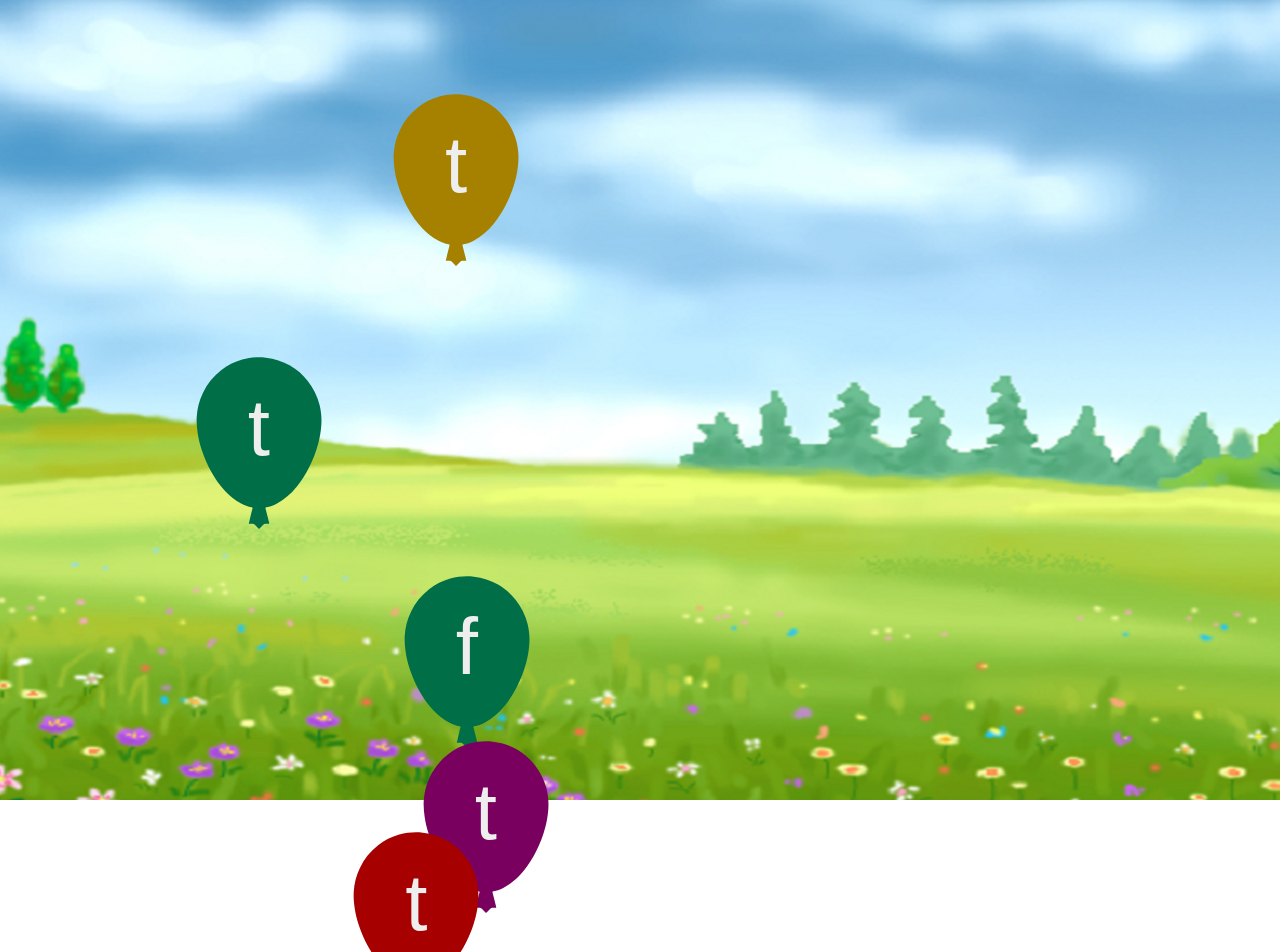
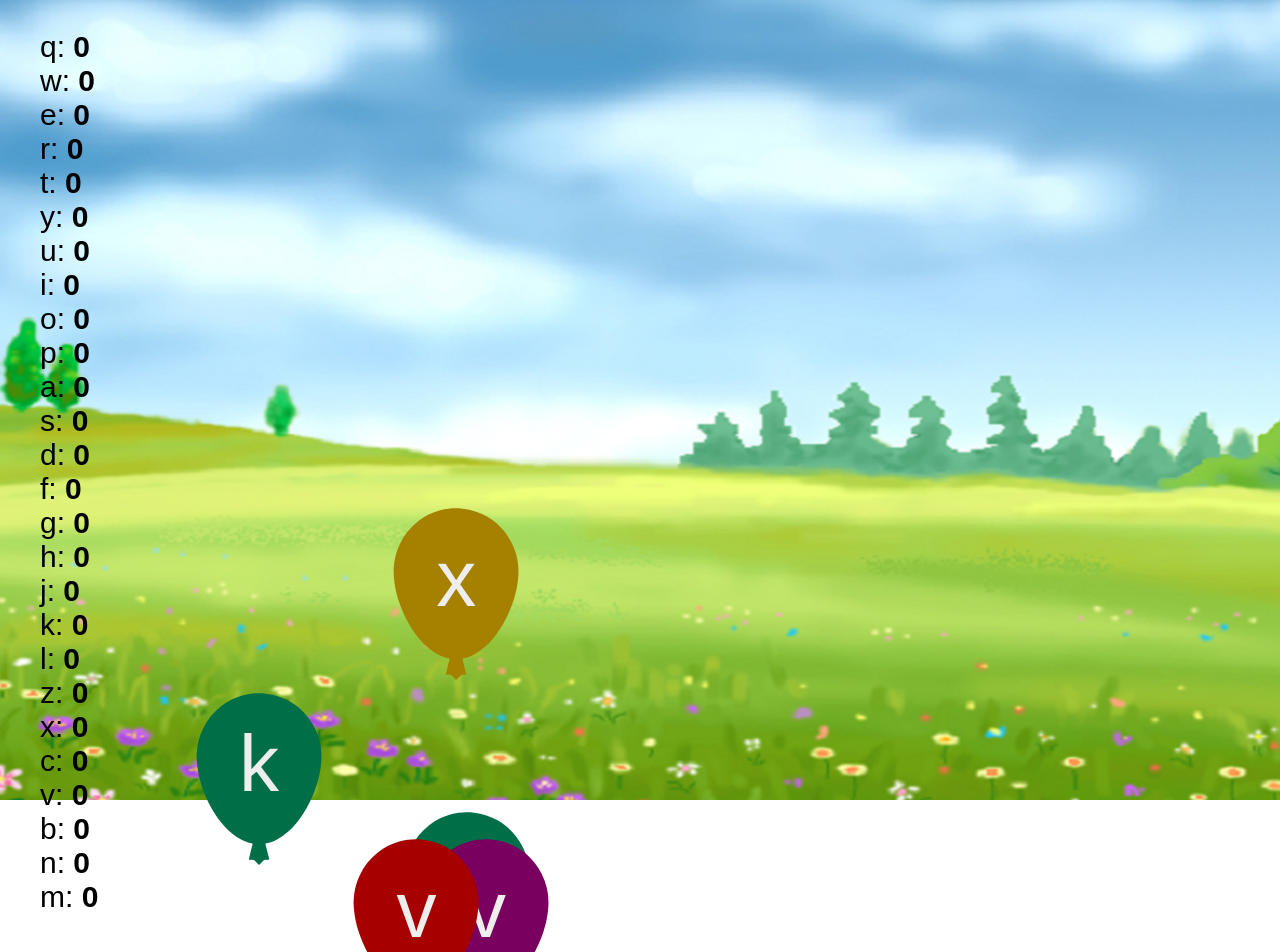
Before and after one commit to TokiSeven/letter_balls, a React (Create React App) app: page / in a window 1280 px wide. Shown: the top 952 px of the page. Built offline with nearby package versions, Linux system fonts and the light colour scheme.

Commit message:
Finish verst version. Alpha release.

```diff
--- a/src/App.css
+++ b/src/App.css
@@ -41,3 +41,8 @@
 .hidden {
     display: none;
 }
+
+.score {
+    list-style: none;
+    font-size: 30px;
+}
--- a/src/App.js
+++ b/src/App.js
@@ -3,15 +3,42 @@ import logo from './logo.svg';
 import Ball from './Ball';
 import './App.css';
 
+const symbols = window.location.hash.substr(1) || "qwertyuiopasdfghjklzxcvbnm"
+
 class App extends Component {
+    constructor(props) {
+        super(props);
+        let symbolsClicked = {};
+        for(let i = 0; i < symbols.length; i++) {
+            symbolsClicked[symbols.charAt(i)] = 0;
+        }
+        this.state = {
+            symbolsClicked,
+        };
+        this.increaseSymbol = this.increaseSymbol.bind(this);
+    }
+
+    increaseSymbol(name) {
+        let symbolsClicked = Object.assign({}, this.state.symbolsClicked);
+        symbolsClicked[name]++;
+        this.setState({
+            symbolsClicked,
+        });
+    }
+
     render() {
         return (
             <div className="App">
-                <Ball delay={1} />
-                <Ball delay={2.5} />
-                <Ball delay={4} />
-                <Ball delay={5.5} />
-                <Ball delay={7} />
+                <ul className="score">
+                    {Object.keys(this.state.symbolsClicked).map((symbol, i) =>
+                        <li key={symbol}>{symbol}: <b>{this.state.symbolsClicked[symbol]}</b></li>
+                    )}
+                </ul>
+                <Ball symbols={symbols} symbolsClicked={this.increaseSymbol} delay={1} />
+                <Ball symbols={symbols} symbolsClicked={this.increaseSymbol} delay={2.5} />
+                <Ball symbols={symbols} symbolsClicked={this.increaseSymbol} delay={4} />
+                <Ball symbols={symbols} symbolsClicked={this.increaseSymbol} delay={5.5} />
+                <Ball symbols={symbols} symbolsClicked={this.increaseSymbol} delay={7} />
             </div>
         );
     }
--- a/src/Ball/index.jsx
+++ b/src/Ball/index.jsx
@@ -1,8 +1,5 @@
 import * as React from 'react';
 import * as $ from 'jquery';
-
-// const symbols = "qwertyuiopasdfghjklzxcvbnm";
-const symbols = "ft";
 
 const colors = [
     '#A60000',
@@ -31,8 +28,7 @@ export default class Ball extends React.Component {
     }
 
     ballTaped() {
-        this.timeoutFinished();
-        this.forceUpdate();
+        this.props.symbolsClicked(this.state.symbol);
 
         clearInterval(this.timerInstance);
         this.setState({
@@ -60,8 +56,8 @@ export default class Ball extends React.Component {
     }
 
     getChar() {
-        const position = parseInt(this.getRand(symbols.length));
-        return symbols.charAt(position);
+        const position = parseInt(this.getRand(this.props.symbols.length));
+        return this.props.symbols.charAt(position);
     }
 
     getColor() {
```
